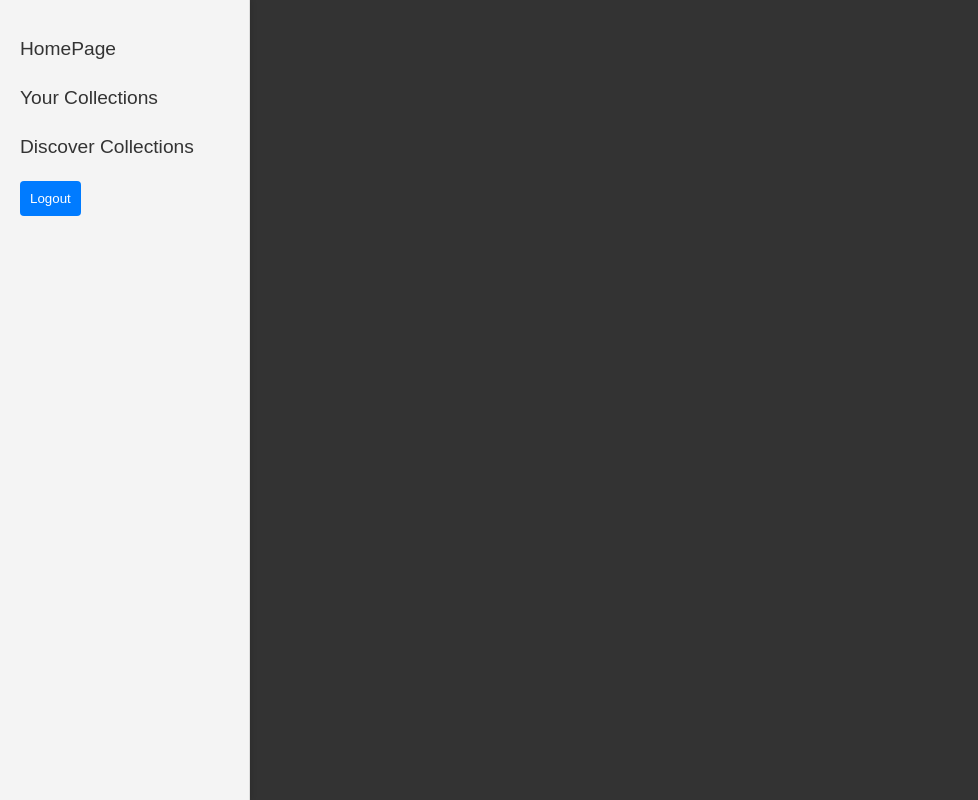
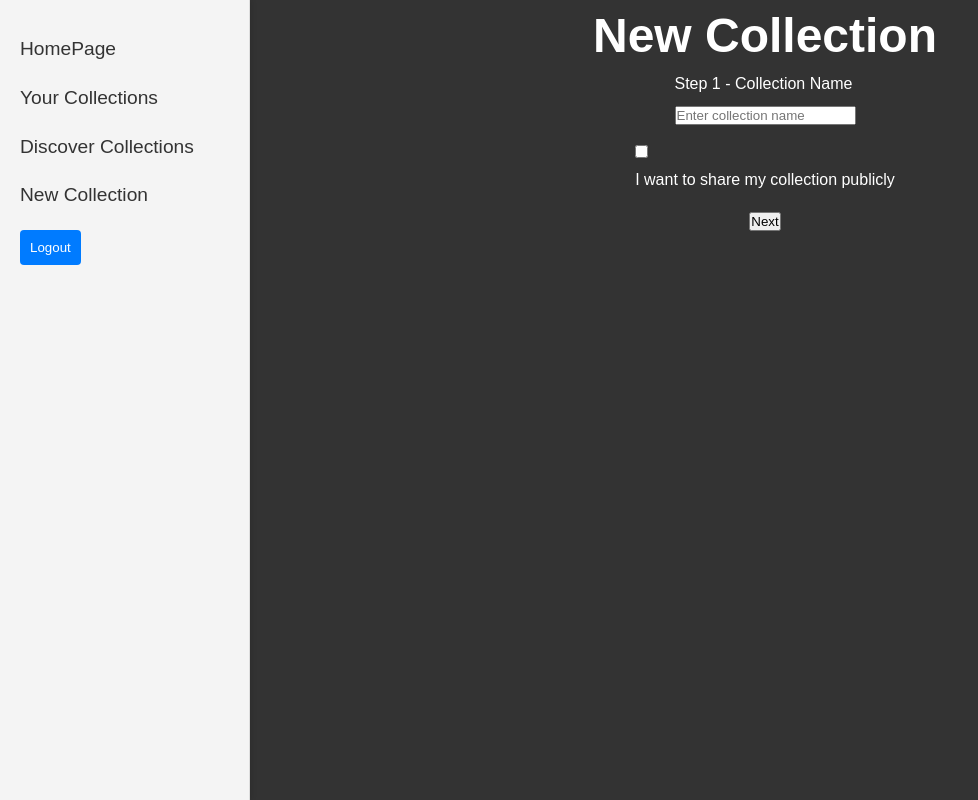
Before and after one commit to chriscooley1/race-the-clock, a React (Vite) app: page /letter-reader/new-collection in a window 1280 px wide. Shown: the whole page, without its empty margins (0-978 px from the left). Built offline with nearby package versions, Linux system fonts and the light colour scheme; sample sign-in values are in the browser's storage.

Commit message:
Step 1 of New Collection

```diff
--- a/src/App.css
+++ b/src/App.css
@@ -247,3 +247,21 @@ textarea, input, button {
 .sidebar ul li button:hover {
   background-color: #0056b3;
 }
+
+.new-collection-container {
+  display: flex;
+  flex-direction: column;
+  align-items: center;
+}
+
+.new-collection-container input[type="text"] {
+  margin: 10px 0;
+}
+
+.new-collection-container input[type="checkbox"] {
+  margin-right: 10px;
+}
+
+.new-collection-container button {
+  margin-top: 20px;
+}
--- a/src/App.tsx
+++ b/src/App.tsx
@@ -10,6 +10,7 @@ import YourCollections from "./components/YourCollections";  // Import YourColle
 import { useTheme } from "./context/ThemeContext";
 import { AuthProvider } from "./context/AuthContext";
 import PrivateRoute from "./components/PrivateRoute";
+import NewCollection from "./components/NewCollection";  // Import the new component
 import "./App.css";
 
 const App: React.FC = () => {
@@ -44,6 +45,7 @@ const App: React.FC = () => {
               <Route path="/home" element={<PrivateRoute element={<HomePage handleSettingsUpdate={handleSettingsUpdate} handleHistoryLoad={handleHistoryLoad} userId={1} />} />} />
               <Route path="/fullscreen-display" element={<PrivateRoute element={<FullScreenDisplay sequence={sequence} speed={speed} onEnterFullScreen={() => handleFullScreenDisplay(true)} onExitFullScreen={() => handleFullScreenDisplay(false)} />} />} />
               <Route path="/your-collections" element={<PrivateRoute element={<YourCollections />} />} /> {/* Add route for YourCollections */}
+              <Route path="/new-collection" element={<PrivateRoute element={<NewCollection />} />} />
             </Routes>
           </div>
         </Router>
--- /dev/null
+++ b/src/components/NewCollection.tsx
@@ -0,0 +1,45 @@
+import React, { useState } from "react";
+import { useNavigate } from "react-router-dom";
+import "../App.css";
+import { createCollection } from "../api";
+
+const NewCollection: React.FC = () => {
+  const [name, setName] = useState<string>("");
+  const [isPublic, setIsPublic] = useState<boolean>(false);
+  const navigate = useNavigate();
+
+  const handleCreate = async () => {
+    try {
+      await createCollection(1, name, isPublic ? "public" : "private"); // replace 1 with actual userId
+      navigate("/your-collections");
+    } catch (error) {
+      console.error("Error creating collection:", error);
+    }
+  };
+
+  return (
+    <div className="new-collection-container">
+      <h1>New Collection</h1>
+      <div>
+        <label>Step 1 - Collection Name</label>
+        <input
+          type="text"
+          value={name}
+          onChange={(e) => setName(e.target.value)}
+          placeholder="Enter collection name"
+        />
+      </div>
+      <div>
+        <input
+          type="checkbox"
+          checked={isPublic}
+          onChange={() => setIsPublic(!isPublic)}
+        />
+        <label>I want to share my collection publicly</label>
+      </div>
+      <button onClick={handleCreate}>Next</button>
+    </div>
+  );
+};
+
+export default NewCollection;
--- a/src/components/Sidebar.tsx
+++ b/src/components/Sidebar.tsx
@@ -20,6 +20,7 @@ const Sidebar: React.FC = () => {
             <li><Link to="/home">HomePage</Link></li>
             <li><Link to="/your-collections">Your Collections</Link></li>
             <li><Link to="/discover-collections">Discover Collections</Link></li>
+            <li><Link to="/new-collection">New Collection</Link></li>
             <li><button onClick={handleLogout}>Logout</button></li>
           </>
         ) : (
```
